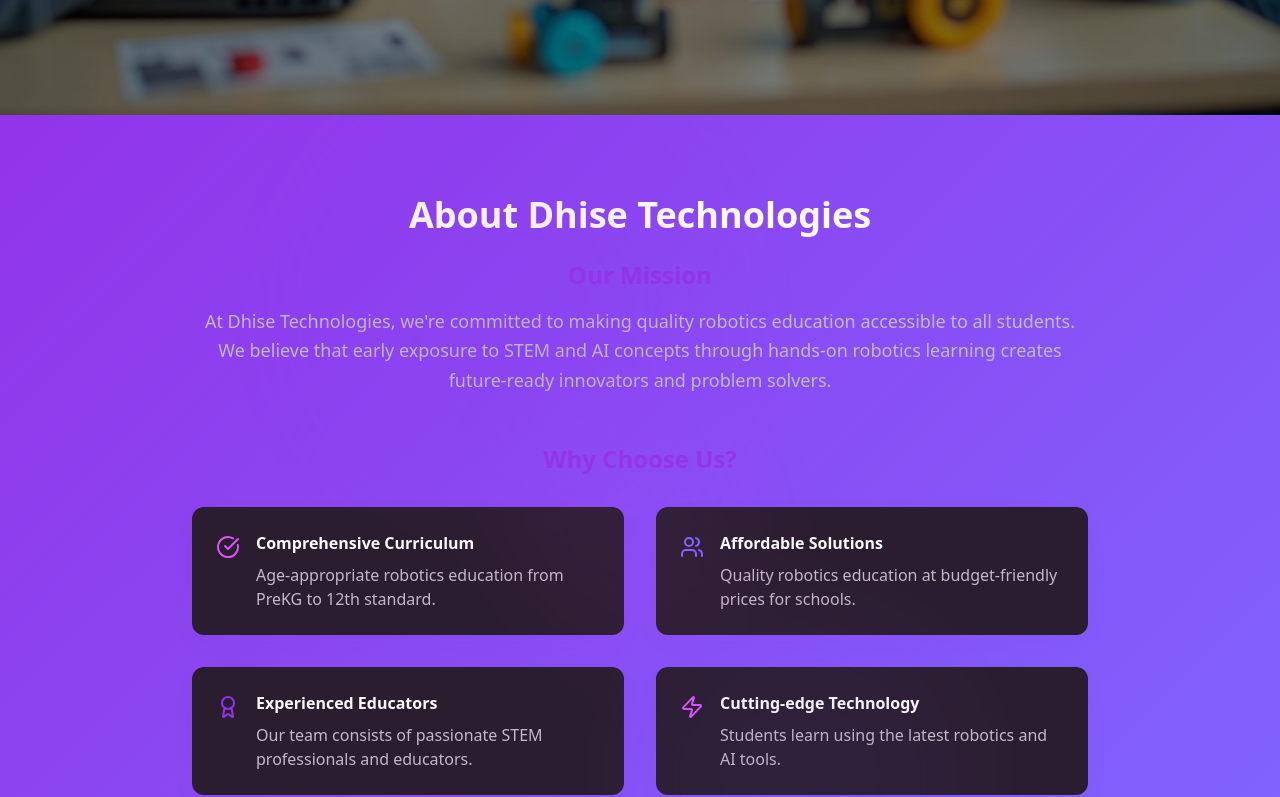
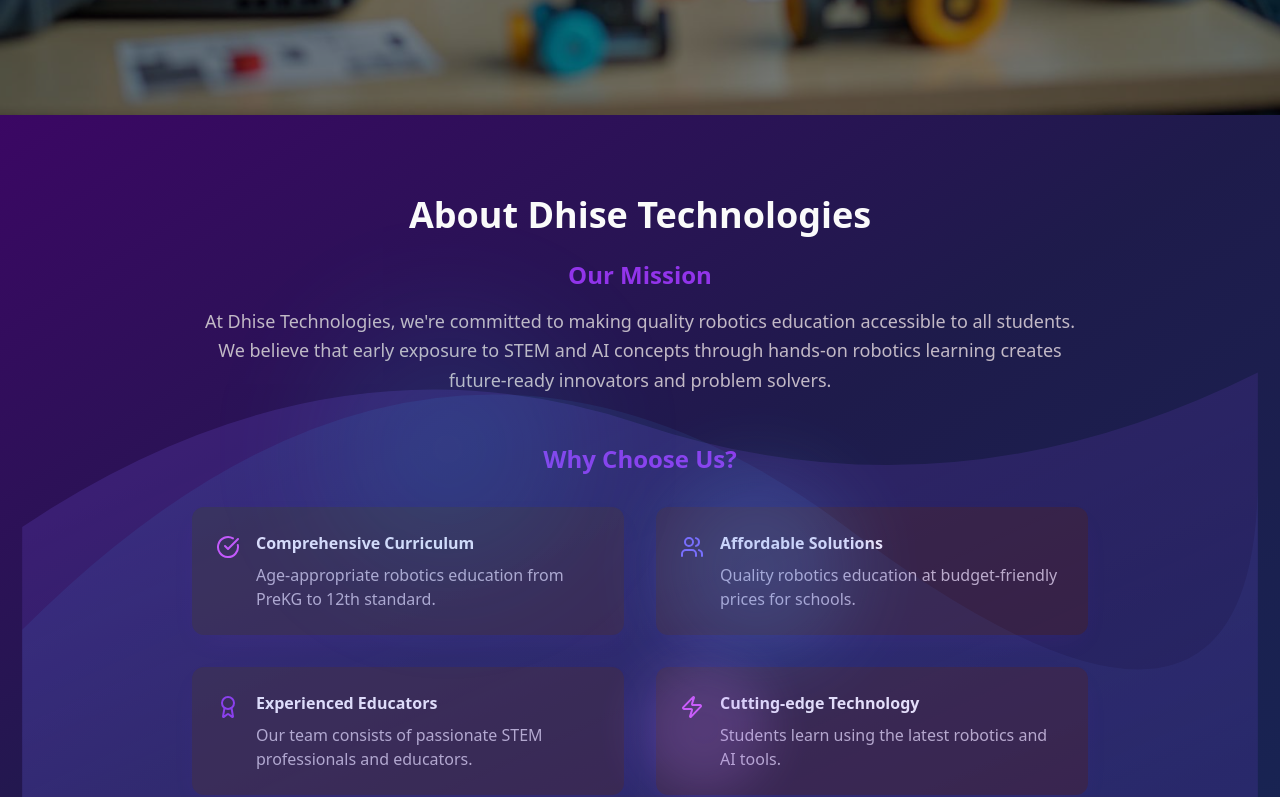
Before and after one commit to Naveen6799-FSD/dhise-robo-spark-ed, a React (Vite) app: page / in a window 1280 px wide. Shown: the part 685-1482 px from the top of the page. Built offline with nearby package versions, Linux system fonts and the light colour scheme.

Commit message:
Update background abstract

```diff
--- a/src/components/AboutSection.tsx
+++ b/src/components/AboutSection.tsx
@@ -25,12 +25,39 @@ const AboutSection = () => {
   ];
 
   return (
-    <section id="about" className="py-20 relative overflow-hidden" style={{ background: 'var(--gradient-hero)' }}>
-      {/* Abstract purple background elements */}
-      <div className="absolute inset-0 opacity-20">
-        <div className="absolute top-0 left-1/4 w-96 h-96 bg-primary/30 rounded-full blur-3xl"></div>
-        <div className="absolute bottom-0 right-1/4 w-80 h-80 bg-accent/30 rounded-full blur-3xl"></div>
-        <div className="absolute top-1/2 left-1/2 transform -translate-x-1/2 -translate-y-1/2 w-64 h-64 bg-secondary/20 rounded-full blur-2xl"></div>
+    <section id="about" className="py-20 relative overflow-hidden bg-gradient-to-br from-purple-950 via-indigo-950 to-blue-950">
+      {/* Abstract flowing waves background */}
+      <div className="absolute inset-0 overflow-hidden">
+        {/* Wave 1 */}
+        <div className="absolute top-0 left-0 w-full h-full">
+          <svg className="absolute inset-0 w-full h-full opacity-30" viewBox="0 0 1200 800" fill="none">
+            <path d="M0,400 Q300,200 600,300 T1200,250 L1200,800 L0,800 Z" fill="url(#wave1)" />
+            <defs>
+              <linearGradient id="wave1" x1="0%" y1="0%" x2="100%" y2="100%">
+                <stop offset="0%" stopColor="hsl(250, 100%, 70%)" stopOpacity="0.6" />
+                <stop offset="100%" stopColor="hsl(271, 81%, 56%)" stopOpacity="0.3" />
+              </linearGradient>
+            </defs>
+          </svg>
+        </div>
+
+        {/* Wave 2 */}
+        <div className="absolute top-0 left-0 w-full h-full">
+          <svg className="absolute inset-0 w-full h-full opacity-25" viewBox="0 0 1200 800" fill="none">
+            <path d="M0,500 Q400,100 800,400 T1200,350 L1200,800 L0,800 Z" fill="url(#wave2)" />
+            <defs>
+              <linearGradient id="wave2" x1="0%" y1="0%" x2="100%" y2="100%">
+                <stop offset="0%" stopColor="hsl(200, 100%, 60%)" stopOpacity="0.4" />
+                <stop offset="100%" stopColor="hsl(250, 100%, 70%)" stopOpacity="0.2" />
+              </linearGradient>
+            </defs>
+          </svg>
+        </div>
+
+        {/* Glowing orbs */}
+        <div className="absolute top-1/4 left-1/4 w-64 h-64 bg-cyan-400/20 rounded-full blur-3xl animate-pulse"></div>
+        <div className="absolute bottom-1/3 right-1/3 w-48 h-48 bg-blue-400/20 rounded-full blur-2xl animate-pulse delay-700"></div>
+        <div className="absolute top-2/3 left-1/2 w-32 h-32 bg-purple-400/20 rounded-full blur-xl animate-pulse delay-1000"></div>
       </div>
       <div className="container mx-auto px-4">
         <div className="max-w-4xl mx-auto text-center mb-16">
```
